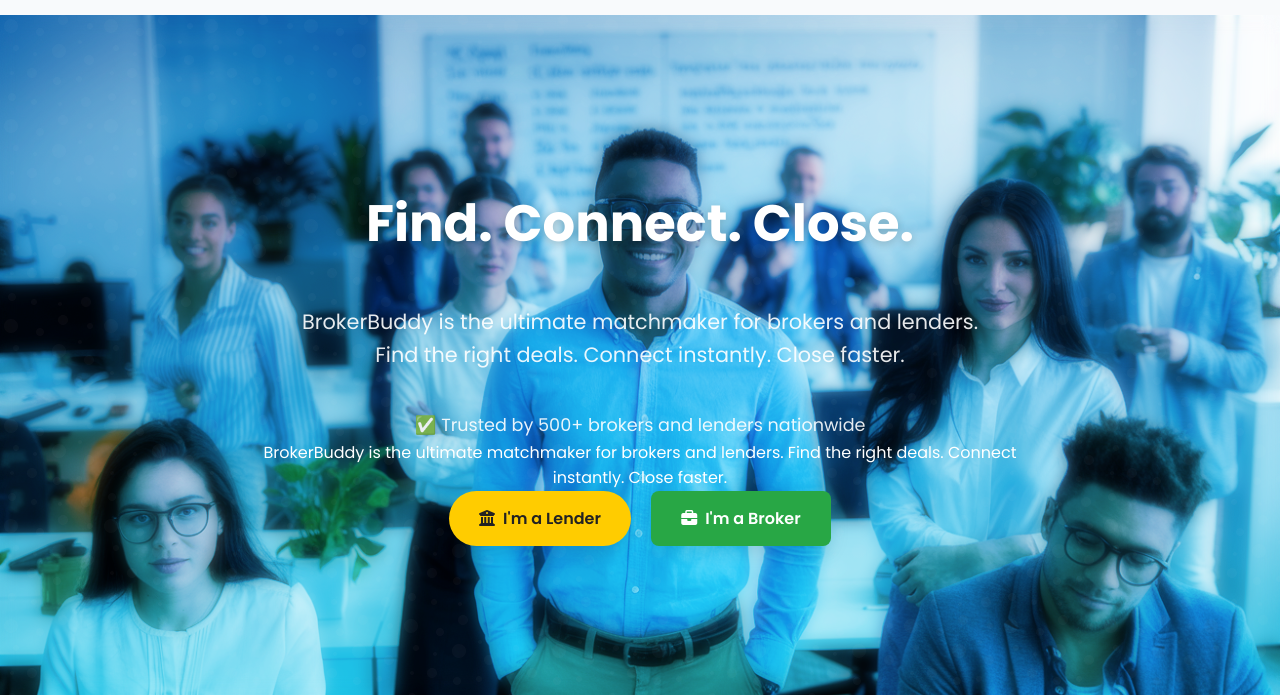
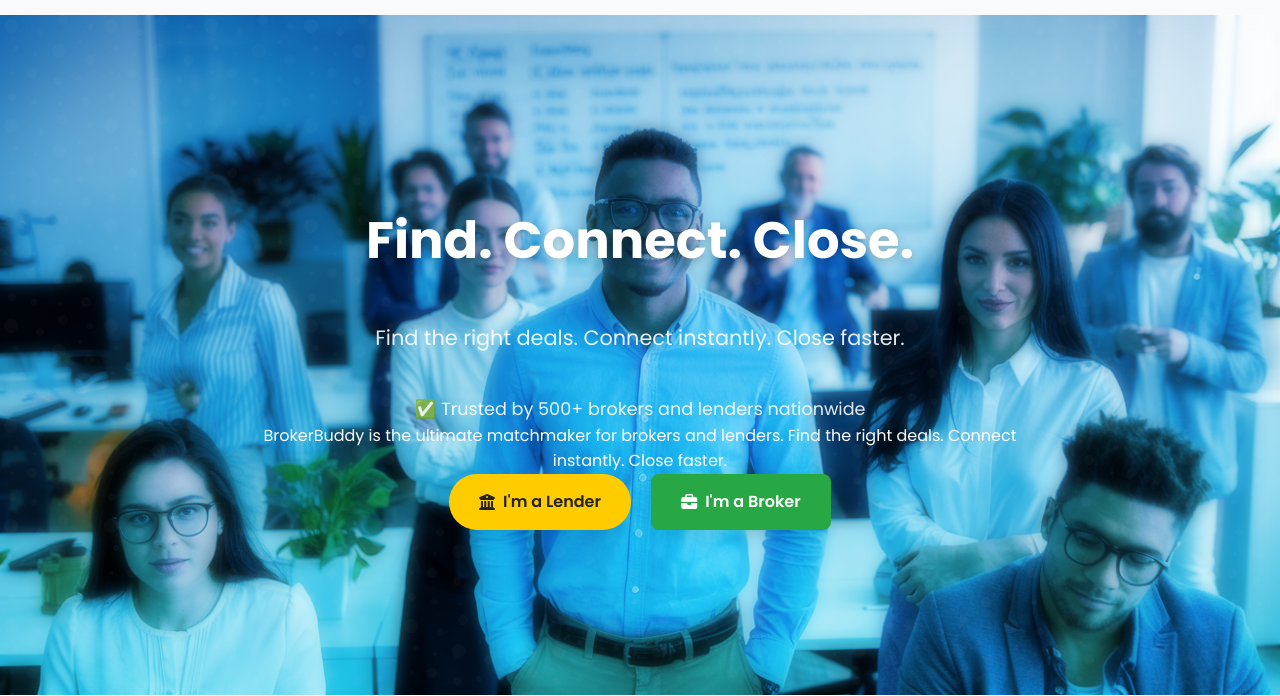
Before and after one commit to tibby007/brokerbuddy_simplified, a Flask app: page / in a window 1280 px wide. Shown: the part 193-889 px from the top of the page. Run offline with Flask 2, Linux system fonts and the light colour scheme; some libraries are stand-ins or nearby versions.

Commit message:
Update index.html

```diff
--- a/templates/index.html
+++ b/templates/index.html
@@ -44,7 +44,6 @@
           <h1 class="hero-title">Find. Connect. Close.</h1>
           <p class="hero-subtitle">
             <p class="hero-subtitle">
-  BrokerBuddy is the ultimate matchmaker for brokers and lenders.
   Find the right deals. Connect instantly. Close faster.
 </p>
 
```
